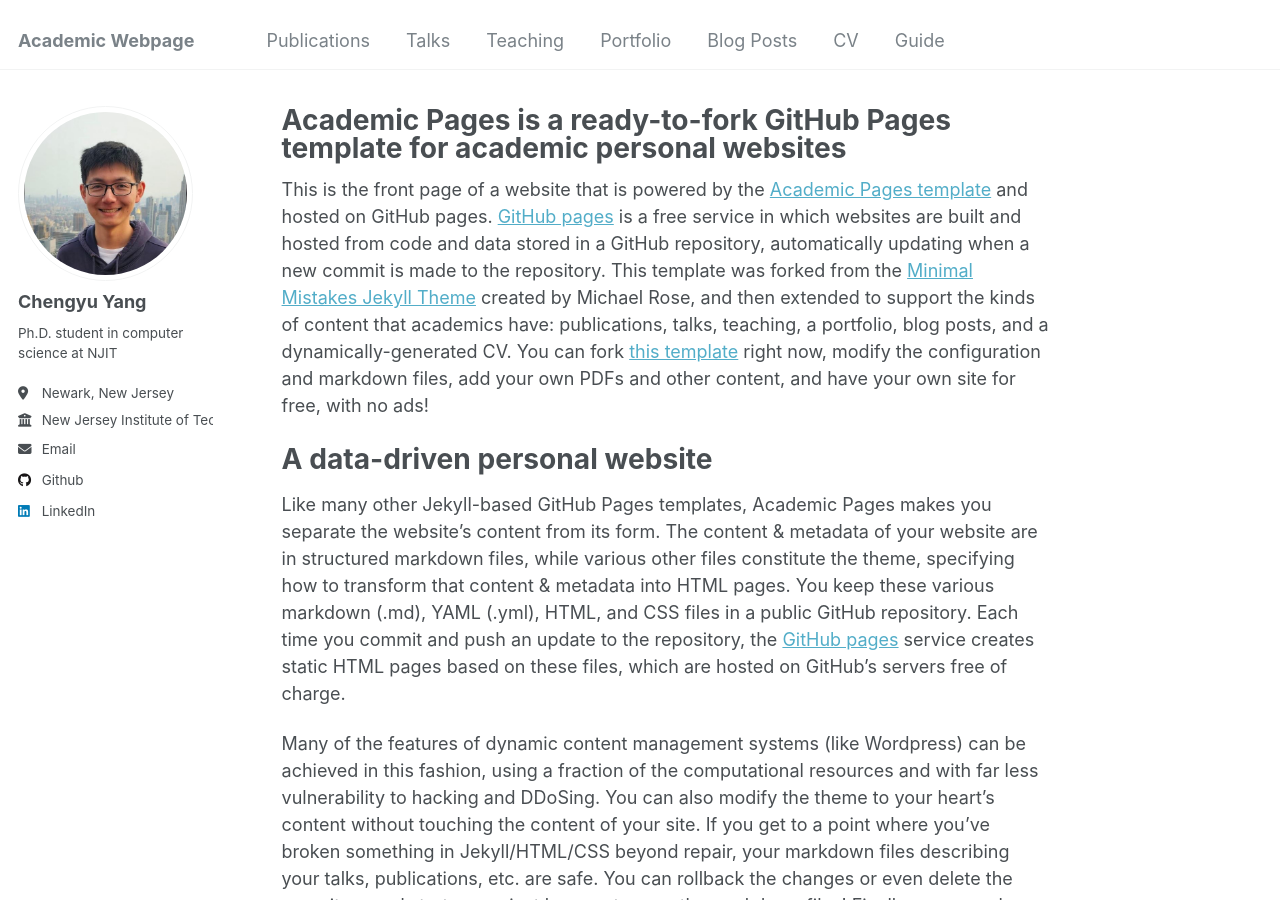
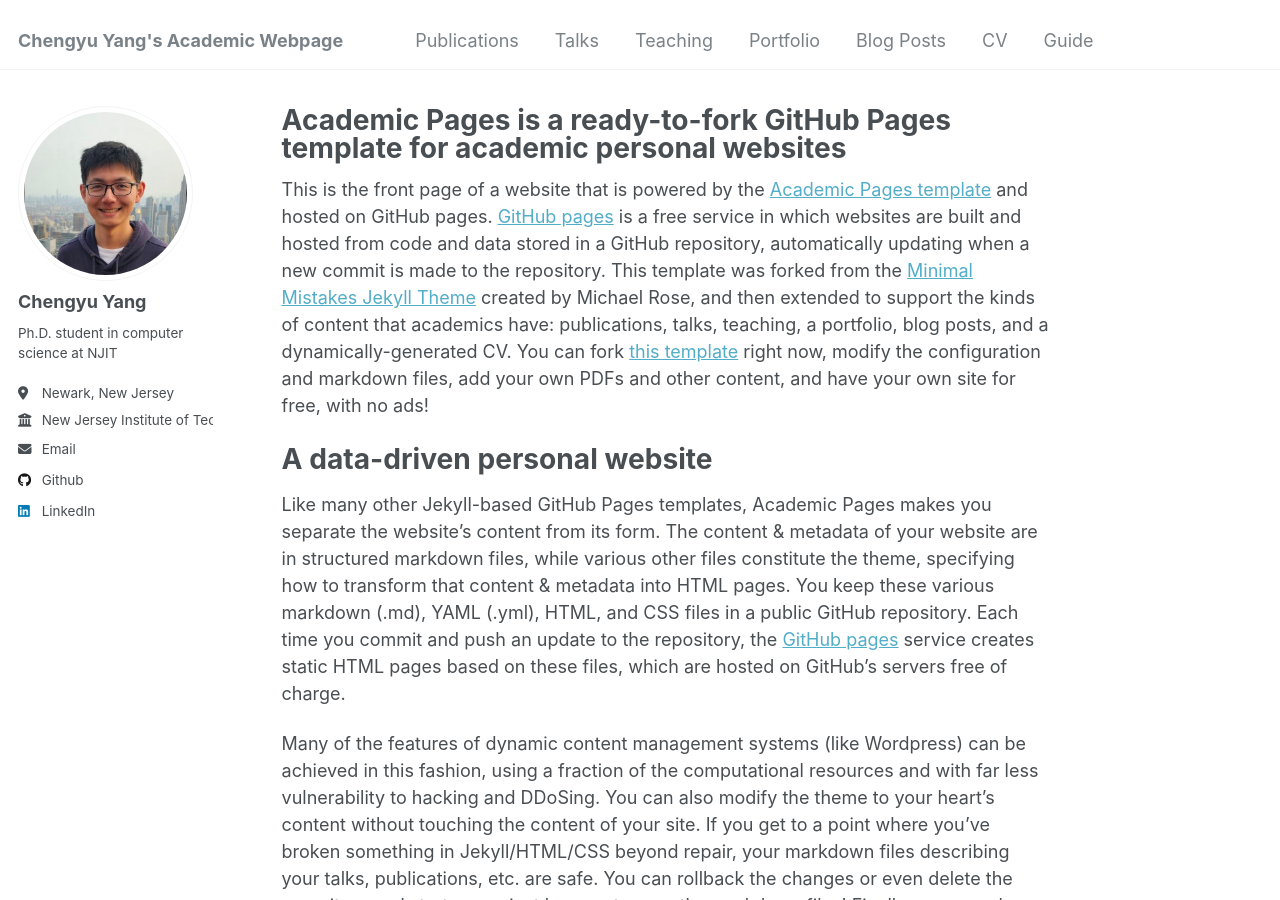
Before and after one commit to cyang322/cyang322.github.io, a Jekyll site: the page built from _pages/about.md, in a window 1280 px wide and 900 px high. Built offline with Jekyll 4.4.1, drawn with Linux system fonts in a browser that asks for light colours.

Commit message:
Update _config.yml

```diff
--- a/_config.yml
+++ b/_config.yml
@@ -8,7 +8,7 @@
 
 # Basic Site Settings
 locale                   : "en-US"
-title                    : "Academic Webpage"
+title                    : "Chengyu Yang's Academic Webpage"
 title_separator          : "-"
 name                     : &name "Your Name"
 description              : &description "personal description"
```
